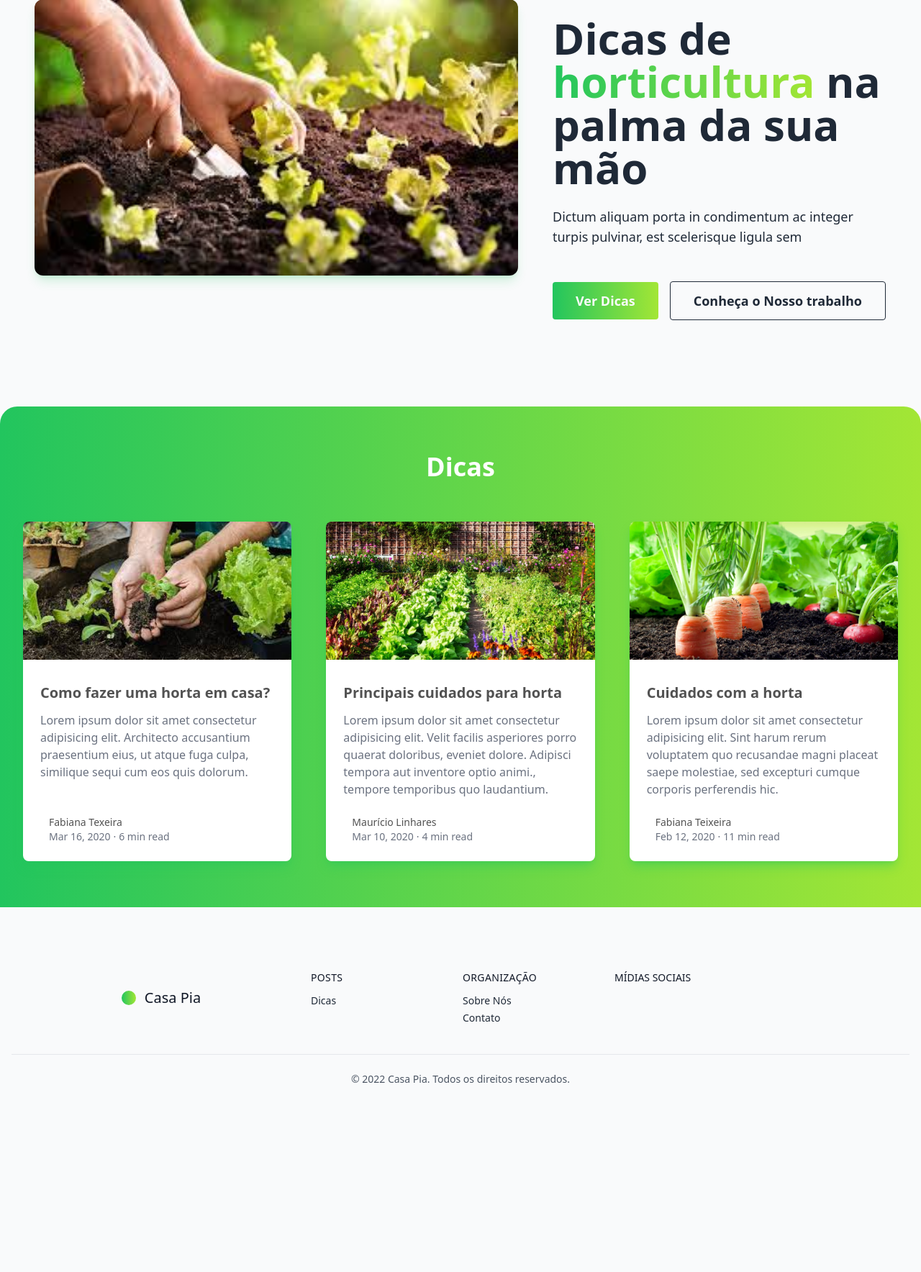
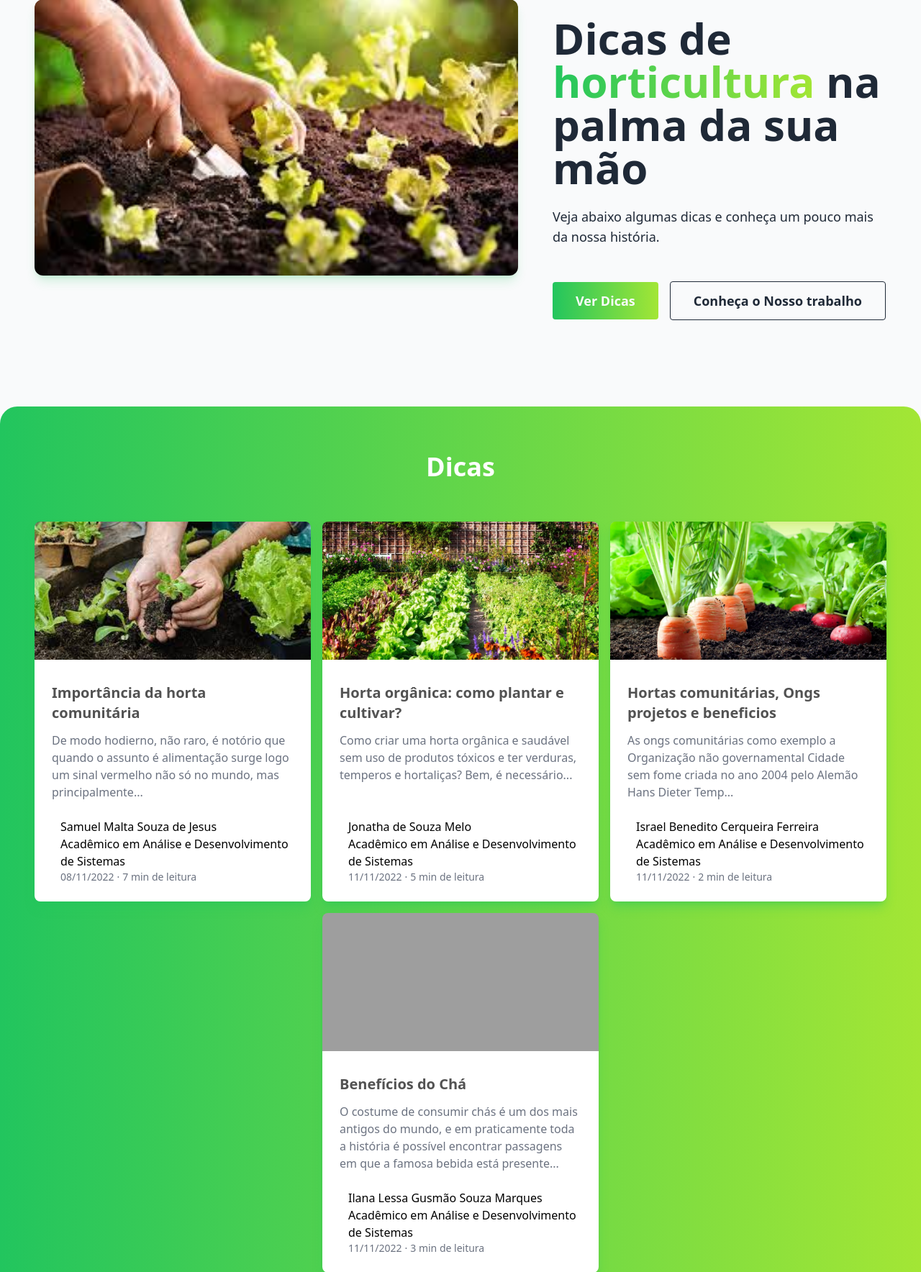
Before and after one commit to juliosilvacesar/WebSite_CasaPia, a PHP site: page /src/index.php in a window 1280 px wide. Shown: the part 169-1937 px from the top of the page at 72% size. Before the commit the page ends 1674 px from the top, so only its background shows below. Run offline with PHP 8.4, Linux system fonts and the light colour scheme; style sheets or scripts are compiled from the project's sources; grey boxes are pictures that could not be loaded.

Commit message:
Add files via upload

```diff
--- a/src/index.php
+++ b/src/index.php
@@ -1,3 +1,10 @@
+<?php
+
+$data = json_decode(file_get_contents('../data.json'), true);
+$tips = json_decode(file_get_contents('../tips.json'), true);
+
+?>
+
 <!DOCTYPE html>
 <html lang="en">
 
@@ -6,7 +13,7 @@
     <meta http-equiv="X-UA-Compatible" content="IE=edge">
     <meta name="viewport" content="width=device-width, initial-scale=1.0">
     <link href="../dist/output.css" rel="stylesheet">
-    <title>Document</title>
+    <title>Casa Pia</title>
 </head>
 
 <body class="bg-gray-50">
@@ -24,12 +31,10 @@
                     <span class="text-transparent bg-gradient-to-r from-green-500 to-lime-400 bg-clip-text">horticultura</span>
                     na palma da sua mão
                 </h1>
-                <p class="mt-6 mb-8 text-lg sm:mb-12">Dictum aliquam porta in condimentum ac integer
-                    <br class="hidden md:inline lg:hidden">turpis pulvinar, est scelerisque ligula sem
-                </p>
+                <p class="mt-6 mb-8 text-lg sm:mb-12">Veja abaixo algumas dicas e conheça um pouco mais da nossa história.</p>
                 <div class="flex flex-col space-y-4 sm:items-center sm:justify-center sm:flex-row sm:space-y-0 sm:space-x-4 lg:justify-start">
-                    <a rel="noopener noreferrer" href="#" class="px-8 py-3 text-lg font-semibold rounded bg-gradient-to-r from-green-500 to-lime-400 text-gray-50 hover:bg-blue-700 transition-all duration-200 ease-in-out">Ver Dicas</a>
-                    <a rel="noopener noreferrer" href="#" class="px-8 py-3 text-lg font-semibold border rounded border-gray-800 hover:bg-gray-200 transition-all duration-100 ease-in-out">Conheça o Nosso trabalho</a>
+                    <a rel="noopener noreferrer" href="#dicas" class="px-8 py-3 text-lg font-semibold rounded bg-gradient-to-r from-green-500 to-lime-400 text-gray-50 hover:bg-blue-700 transition-all duration-200 ease-in-out">Ver Dicas</a>
+                    <a rel="noopener noreferrer" href="#sobre" class="px-8 py-3 text-lg font-semibold border rounded border-gray-800 hover:bg-gray-200 transition-all duration-100 ease-in-out">Conheça o Nosso trabalho</a>
                 </div>
             </div>
         </div>
@@ -38,91 +43,85 @@
     <!-- Posts -->
 
     <section>
-        <div class="relative px-4 py-12 sm:px-6 lg:py-16 lg:px-8 bg-gradient-to-r from-green-500 to-lime-400 rounded-t-3xl">
+        <div id="dicas" class="relative px-4 py-12 sm:px-6 lg:py-16 lg:px-8 bg-gradient-to-r from-green-500 to-lime-400 rounded-t-3xl">
             <!-- <div class="relative px-4 py-12 sm:px-6 lg:py-16 lg:px-8 rounded-t-3xl"> -->
 
             <h1 class="text-white text-center w-full mx-auto text-2xl font-bold leading-none sm:text-4xl mb-14">Dicas</h1>
 
             <div class="relative mx-auto max-w-7xl">
-                <div class="grid max-w-lg gap-12 mx-auto lg:grid-cols-3 lg:max-w-none">
+                <div class="flex justify-center flex-wrap max-w-7xl gap-4 mx-auto">
 
-                    <div class="flex flex-col overflow-hidden rounded-lg shadow-lg shadow-green-500/40 hover:scale-105 transition-all ease-in-out duration-200 cursor-pointer">
+                    <?php
+                    foreach ($tips as $key => $tip) {
+                    ?>
+                        <!-- Post item -->
+                        <div class=" w-96 flex flex-col overflow-hidden rounded-lg shadow-lg shadow-green-500/40">
                             <div class="flex-shrink-0">
-                            <img class="object-cover w-full h-48" src="./assets/img/horta-organica.jpg" alt="">
+                                <img class="object-cover w-full h-48" src="<?php echo $tip['image']; ?>" alt="">
                             </div>
                             <div class="flex flex-col justify-between flex-1 p-6 bg-white">
                                 <div class="flex-1">
-                                <a href="#" class="block mt-2">
-                                    <p class="text-xl font-semibold text-neutral-600">Como fazer uma horta em casa?</p>
-                                    <p class="mt-3 text-base text-gray-500">Lorem ipsum dolor sit amet consectetur adipisicing elit. Architecto accusantium praesentium eius, ut atque fuga culpa, similique sequi cum eos quis dolorum.</p>
+                                    <a href="./artigo.php?id=<?php echo $key ?>" class="block mt-2">
+                                        <p class="text-xl font-semibold text-neutral-600"><?php echo $tip['title'] ?></p>
+                                        <p class="mt-3 text-base text-gray-500">
+                                            <?php echo $tip['description'] ?>
+                                        </p>
                                     </a>
                                 </div>
                                 <div class="flex items-center mt-6">
                                     <div class="ml-3">
                                         <p class="text-sm font-medium text-neutral-600">
-                                        <a href="#" class="hover:underline">Fabiana Texeira</a>
+                                        <p><?php echo $tip['author'] ?></p>
                                         </p>
+                                        <p><?php echo $tip['curse'] ?></p>
                                         <div class="flex space-x-1 text-sm text-gray-500">
-                                        <time datetime="2020-03-16"> Mar 16, 2020 </time>
+                                            <time datetime="2022-03-16"> <?php echo $tip['date'] ?></time>
                                             <span aria-hidden="true"> · </span>
-                                        <span> 6 min read </span>
+                                            <span> <?php echo $tip['readTime'] ?> de leitura</span>
                                         </div>
                                     </div>
                                 </div>
                             </div>
                         </div>
-                    <div class="flex flex-col overflow-hidden rounded-lg shadow-lg shadow-green-500/40 hover:scale-105 transition-all ease-in-out duration-200 cursor-pointer">
-                        <div class="flex-shrink-0">
-                            <img class="object-cover w-full h-48" src="./assets/img/horta-organica-2.jpg" alt="">
-                        </div>
-                        <div class="flex flex-col justify-between flex-1 p-6 bg-white">
-                            <div class="flex-1">
-                                <a href="#" class="block mt-2">
-                                    <p class="text-xl font-semibold text-neutral-600">Principais cuidados para horta</p>
-                                    <p class="mt-3 text-base text-gray-500">Lorem ipsum dolor sit amet consectetur adipisicing elit. Velit facilis asperiores porro quaerat doloribus, eveniet dolore. Adipisci tempora aut inventore optio animi., tempore temporibus quo laudantium.</p>
-                                </a>
-                            </div>
-                            <div class="flex items-center mt-6">
+                    <?php
+                    }
+                    ?>
 
-                                <div class="ml-3">
-                                    <p class="text-sm font-medium text-neutral-600">
-                                        <a href="#" class="hover:underline">Maurício Linhares</a>
-                                    </p>
-                                    <div class="flex space-x-1 text-sm text-gray-500">
-                                        <time datetime="2020-03-10"> Mar 10, 2020 </time>
-                                        <span aria-hidden="true"> · </span>
-                                        <span> 4 min read </span>
                 </div>
             </div>
         </div>
         </div>
+    </section>
+
+    <!-- FAQ -->
+
+    <section id="sobre" class="py-6 sm:py-8 lg:py-12">
+        <div class="max-w-screen-2xl px-4 md:px-8 mx-auto">
+            <!-- text - start -->
+            <div class="mb-10 md:mb-16">
+                <h2 class="text-gray-800 text-2xl lg:text-3xl font-bold text-center mb-4 md:mb-6">Sobre Nós</h2>
+
+                <p class="max-w-screen-md text-gray-500 md:text-lg text-center mx-auto mb-6">
+                    <?php echo $data['about_description'] ?>
+                </p>
             </div>
-                    <div class="flex flex-col overflow-hidden rounded-lg shadow-lg shadow-green-500/40 hover:scale-105 transition-all ease-in-out duration-200 cursor-pointer">
-                        <div class="flex-shrink-0">
-                            <img class="object-cover w-full h-48" src="./assets/img/horta-organica-3.jpeg" alt="">
+            <!-- text - end -->
+
+            <div class="w-full max-w-screen-md mx-auto">
+                <!-- question - start -->
+                <div class="bg-gray-100 rounded-lg relative p-5 pt-8">
+                    <!-- <span class="w-8 h-8 inline-flex justify-center items-center bg-lime-500 text-white rounded-full absolute -top-4 left-4">
+                        <svg xmlns="http://www.w3.org/2000/svg" class="w-5 h-5" viewBox="0 0 20 20" fill="currentColor">
+                            <path fill-rule="evenodd" d="M18 10a8 8 0 11-16 0 8 8 0 0116 0zm-8-3a1 1 0 00-.867.5 1 1 0 11-1.731-1A3 3 0 0113 8a3.001 3.001 0 01-2 2.83V11a1 1 0 11-2 0v-1a1 1 0 011-1 1 1 0 100-2zm0 8a1 1 0 100-2 1 1 0 000 2z" clip-rule="evenodd" />
+                        </svg>
+                    </span> -->
+
+                    <h1 class="text-xl font-bold text-gray-800 mb-6">Nossa História</h1>
+
+                    <p class="text-gray-500"><?php echo $data['history'] ?></p>
                 </div>
-                        <div class="flex flex-col justify-between flex-1 p-6 bg-white">
-                            <div class="flex-1">
-                                <a href="#" class="block mt-2">
-                                    <p class="text-xl font-semibold text-neutral-600">Cuidados com a horta</p>
-                                    <p class="mt-3 text-base text-gray-500">Lorem ipsum dolor sit amet consectetur adipisicing elit. Sint harum rerum voluptatem quo recusandae magni placeat saepe molestiae, sed excepturi cumque corporis perferendis hic.</p>
-                                </a>
-                            </div>
-                            <div class="flex items-center mt-6">
-                                <div class="ml-3">
-                                    <p class="text-sm font-medium text-neutral-600">
-                                        <a href="#" class="hover:underline">Fabiana Teixeira</a>
-                                    </p>
-                                    <div class="flex space-x-1 text-sm text-gray-500">
-                                        <time datetime="2020-02-12"> Feb 12, 2020 </time>
-                                        <span aria-hidden="true"> · </span>
-                                        <span> 11 min read </span>
-                                    </div>
-                                </div>
-                            </div>
-                        </div>
-                    </div>
-                </div>
+                <!-- question - end -->
+
             </div>
         </div>
     </section>
```
Also changed, not shown: src/artigo.php (added, +79 -0 lines). Lines whose indentation alone changed are shown as unchanged.
